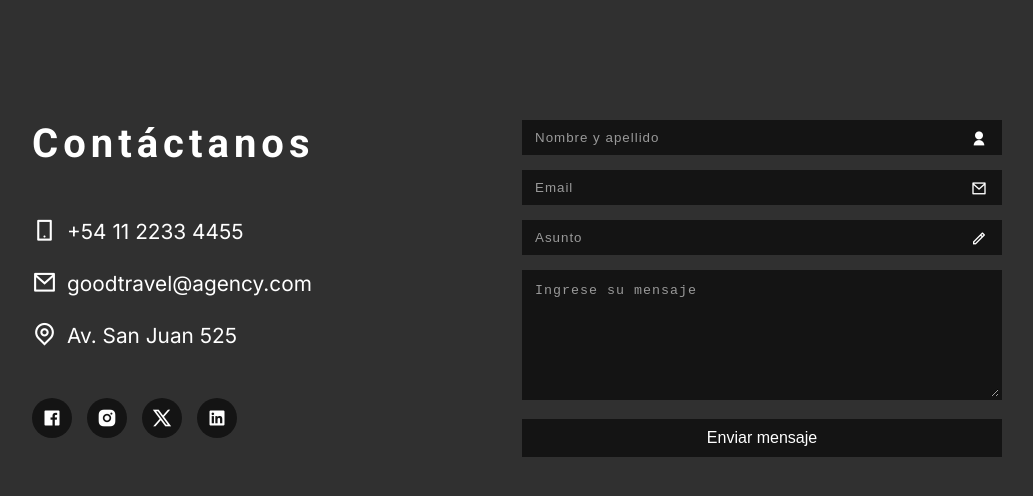
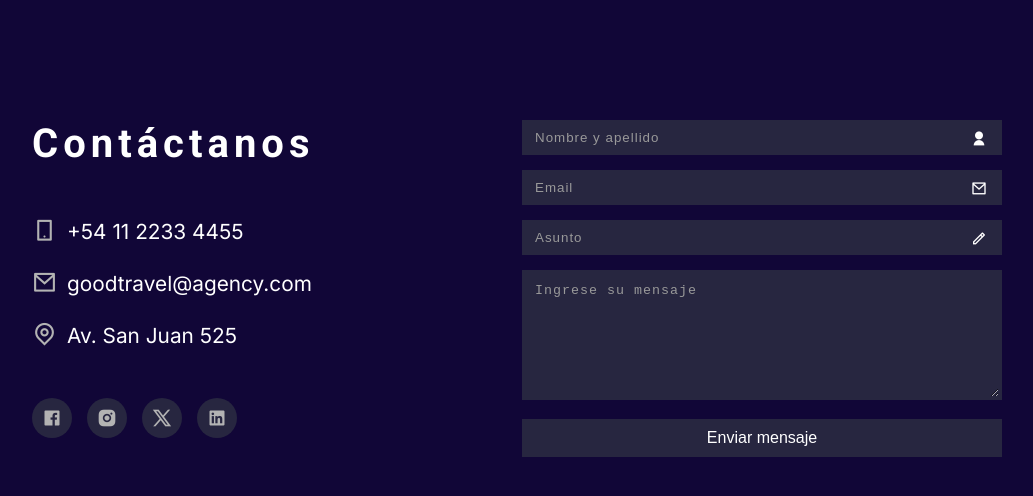
Before and after one commit to belengarbellano/ArgentinaMagica, a plain HTML site: page pages/contacto.html in a window 1280 px wide. Shown: the whole page, without its empty margins (128-1161 px from the left). Drawn offline with nearby package versions, Linux system fonts and the light colour scheme.

Commit message:
cambiando css

```diff
--- a/css/contacto.css
+++ b/css/contacto.css
@@ -18,7 +18,7 @@ body{
     display: flex;
     justify-content: center;
     align-items: center;
-    background-color: hsla(0,0%,10%, 90%);
+    background-color: hsl(253, 80%, 12%);
 }
 
 
@@ -59,7 +59,7 @@ body{
 }
 
 .data > p > i{
-    color: #fff;
+    color: hsl(0,0%,70%);
     margin-right: 10px;
     font-size: 25px;
 }
@@ -75,14 +75,14 @@ body{
     text-decoration: none;
     width: 40px;
     height: 40px;
-    background: hsl(0,0%,8%);
+    background: hsl(242, 25%, 20%);
     border-radius: 20px;
     text-align: center;
     transition: .1s;
 }
 
 .links > a > i{
-    color: #fff;
+    color:  hsl(0,0%,70%);
     line-height: 40px;
     font-size: 20px;
 }
@@ -104,11 +104,11 @@ form{
     height: 35px;
     padding: 0 10px;
     outline: none;
-    background: hsl(0,0%,8%);
+    background: hsl(242, 25%, 20%);
     border: 3px solid transparent;
     letter-spacing: 1px;
     transition: .3s;
-    color: #fff;
+    color:  hsl(0,0%,70%);
 }
 
 .input-box > input:focus,
@@ -132,7 +132,7 @@ form{
     height: 130px;
     padding: 10px;
     outline: none;
-    background: hsl(0,0%,8%);
+    background: hsl(242, 25%, 20%);
     border: 3px solid transparent;
     letter-spacing: 1px;
     transition: .3s;
@@ -153,7 +153,7 @@ form{
 }
 
 form > button{
-    background: hsl(0,0%,8%);
+    background: hsl(242, 25%, 20%);
     color: #fff;
     border: none;
     outline: none;
```
Also changed, not shown: css/style.css (+10 -6 lines), index.html (+0 -10 lines).
